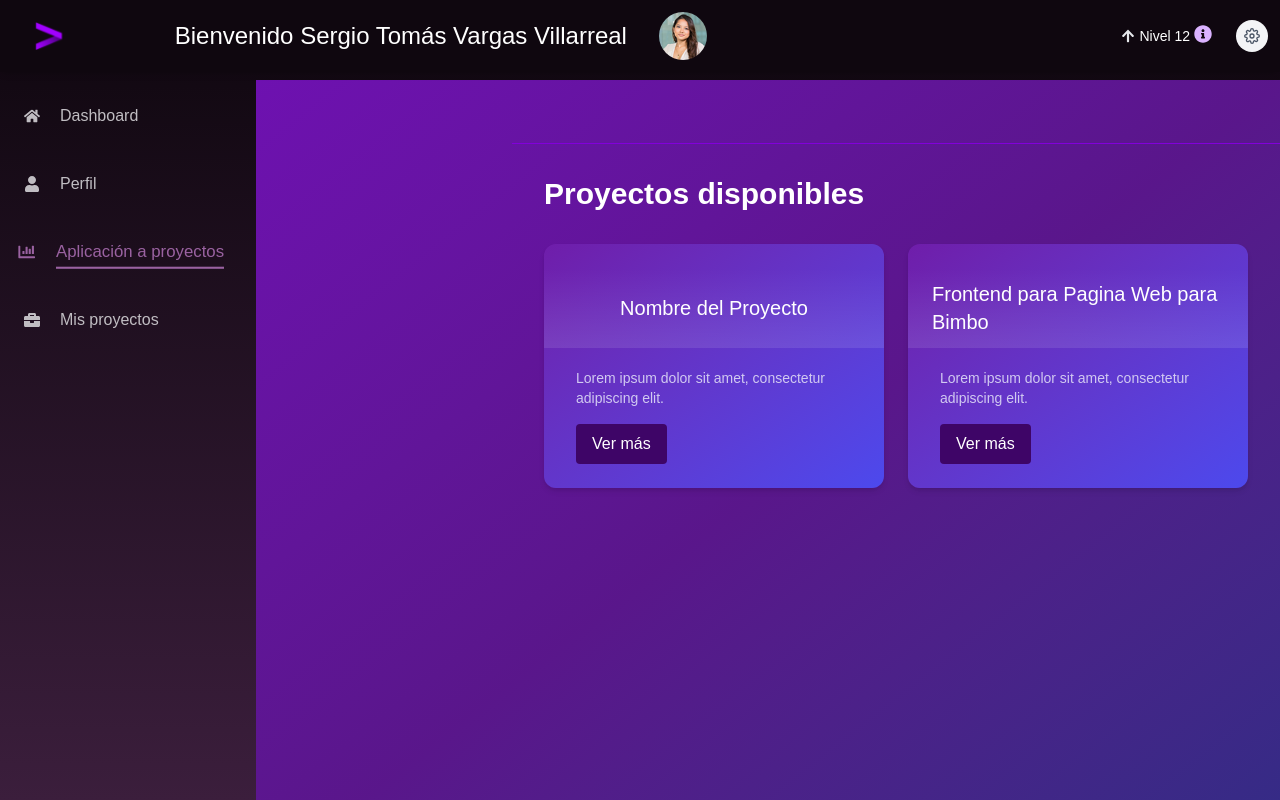
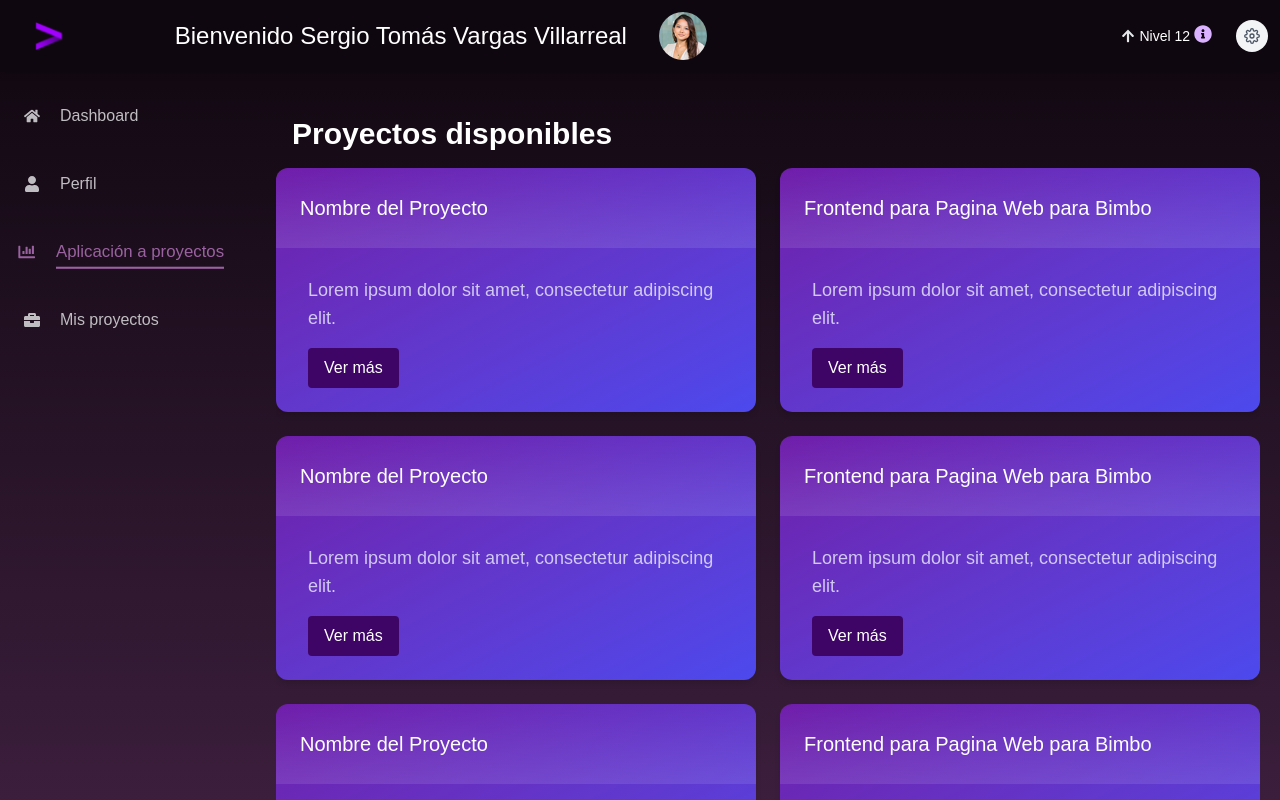
Before and after one commit to herveynavarro04/PathExplorer, a Next.js app in the folder client/: page /Aplicacion in a window 1280 px wide. Built offline with nearby package versions, Linux system fonts and the light colour scheme.

Commit message:
Aplicacion a proyectos con scroll solo en los proyect cards  y buenas practicas con Next (server side y datos en un json aparte)

```diff
--- /dev/null
+++ b/client/public/proyectos.json
@@ -0,0 +1,79 @@
+[
+  {
+    "id": 1,
+    "title": "Nombre del Proyecto",
+    "resumen": "Lorem ipsum dolor sit amet, consectetur adipiscing elit.",
+    "descripcion": "Descripción larga del proyecto...",
+    "stack": ["NextJS", "SpringBoot", "PostgreSQL"],
+    "inicio": "14 Marzo 2025",
+    "fin": "20 Junio 2025",
+    "tipo": "proyecto interno",
+    "admin": "Sofía Schneider"
+  },
+  {
+    "id": 2,
+    "title": "Frontend para Pagina Web para Bimbo",
+    "resumen": "Lorem ipsum dolor sit amet, consectetur adipiscing elit.",
+    "descripcion": "Descripción larga del proyecto...",
+    "stack": ["npm", "JavaScript", "HTML", "CSS", "React", "Next"],
+    "inicio": "10 Abril 2025",
+    "fin": "20 Septiembre 2025",
+    "tipo": "proyecto interno",
+    "admin": "Mauricio Lozano"
+  },
+  {
+    "id": 3,
+    "title": "Nombre del Proyecto",
+    "resumen": "Lorem ipsum dolor sit amet, consectetur adipiscing elit.",
+    "descripcion": "Descripción larga del proyecto...",
+    "stack": ["NextJS", "SpringBoot", "PostgreSQL"],
+    "inicio": "14 Marzo 2025",
+    "fin": "20 Junio 2025",
+    "tipo": "proyecto interno",
+    "admin": "Sofía Schneider"
+  },
+  {
+    "id": 4,
+    "title": "Frontend para Pagina Web para Bimbo",
+    "resumen": "Lorem ipsum dolor sit amet, consectetur adipiscing elit.",
+    "descripcion": "Descripción larga del proyecto...",
+    "stack": ["npm", "JavaScript", "HTML", "CSS", "React", "Next"],
+    "inicio": "10 Abril 2025",
+    "fin": "20 Septiembre 2025",
+    "tipo": "proyecto interno",
+    "admin": "Mauricio Lozano"
+  },
+  {
+    "id": 5,
+    "title": "Nombre del Proyecto",
+    "resumen": "Lorem ipsum dolor sit amet, consectetur adipiscing elit.",
+    "descripcion": "Descripción larga del proyecto...",
+    "stack": ["NextJS", "SpringBoot", "PostgreSQL"],
+    "inicio": "14 Marzo 2025",
+    "fin": "20 Junio 2025",
+    "tipo": "proyecto interno",
+    "admin": "Sofía Schneider"
+  },
+  {
+    "id": 6,
+    "title": "Frontend para Pagina Web para Bimbo",
+    "resumen": "Lorem ipsum dolor sit amet, consectetur adipiscing elit.",
+    "descripcion": "Descripción larga del proyecto...",
+    "stack": ["npm", "JavaScript", "HTML", "CSS", "React", "Next"],
+    "inicio": "10 Abril 2025",
+    "fin": "20 Septiembre 2025",
+    "tipo": "proyecto interno",
+    "admin": "Mauricio Lozano"
+  },
+  {
+    "id": 7,
+    "title": "Frontend para Pagina Web para Bimbo",
+    "resumen": "Lorem ipsum dolor sit amet, consectetur adipiscing elit.",
+    "descripcion": "Descripción larga del proyecto...",
+    "stack": ["npm", "JavaScript", "HTML", "CSS", "React", "Next"],
+    "inicio": "10 Abril 2025",
+    "fin": "20 Septiembre 2025",
+    "tipo": "proyecto interno",
+    "admin": "Mauricio Lozano"
+  }
+]
--- /dev/null
+++ b/client/src/app/(main)/Aplicacion/AplicacionPanelClient.jsx
@@ -0,0 +1,41 @@
+"use client";
+
+import React, { useEffect, useState } from "react";
+import ProyectoCard from "./ProyectoCard";
+import DetalleProyectoModal from "./DetalleProyectoModal";
+
+export default function AplicacionPanelClient() {
+  const [proyectos, setProyectos] = useState([]);
+  const [selectedProyecto, setSelectedProyecto] = useState(null);
+
+  useEffect(() => {
+    const fetchProyectos = async () => {
+      const res = await fetch("/proyectos.json"); // 👈 Desde public
+      const data = await res.json();
+      setProyectos(data);
+    };
+
+    fetchProyectos();
+  }, []);
+
+  return (
+    <>
+      <div className="grid grid-cols-1 md:grid-cols-2 xl:grid-cols-2 gap-6">
+        {proyectos.map((p) => (
+          <ProyectoCard
+            key={p.id}
+            proyecto={p}
+            onVerMas={() => setSelectedProyecto(p)}
+          />
+        ))}
+      </div>
+
+      {selectedProyecto && (
+        <DetalleProyectoModal
+          proyecto={selectedProyecto}
+          onClose={() => setSelectedProyecto(null)}
+        />
+      )}
+    </>
+  );
+}
--- a/client/src/app/(main)/Aplicacion/Confirmacion.jsx
+++ b/client/src/app/(main)/Aplicacion/Confirmacion.jsx
@@ -1,4 +1,3 @@
-// src/components/Confirmacion.jsx
 "use client";
 import React from "react";
 
@@ -12,7 +11,9 @@ export default function Confirmacion({ onConfirm, onCancel }) {
         className="bg-purple-300 text-[#3E0567] p-6 rounded-xl shadow-md w-[350px]"
         onClick={(e) => e.stopPropagation()}
       >
-        <h2 className="text-xl font-bold mb-4">¿Estás seguro de que quieres aplicar a este proyecto?</h2>
+        <h2 className="text-xl font-bold mb-4">
+          ¿Estás seguro de que quieres aplicar a este proyecto?
+        </h2>
         <div className="flex justify-end gap-4">
           <button
             className="bg-white px-4 py-2 rounded hover:bg-gray-100"
--- a/client/src/app/(main)/Aplicacion/DetalleProyectoModal.jsx
+++ b/client/src/app/(main)/Aplicacion/DetalleProyectoModal.jsx
@@ -1,30 +1,29 @@
-// src/components/DetalleProyectoModal.jsx
 "use client";
+
 import React, { useState } from "react";
-import Confirmacion from "./Confirmacion";
 
 export default function DetalleProyectoModal({ proyecto, onClose }) {
-  const [mostrarConfirmacion, setMostrarConfirmacion] = useState(false);
+  const [expanded, setExpanded] = useState(true); // Siempre inicia expandido
 
-  const aplicar = () => {
-    setMostrarConfirmacion(true);
+  const handleClose = () => {
+    setExpanded(false);
+    onClose(); // Notifica al parent que cierre el modal
   };
 
+  if (!expanded) return null; // Si no está expandido, no muestra nada
+
   return (
+    <>
+      {/* Overlay a pantalla completa */}
       <div
         className="fixed inset-0 bg-black/50 flex items-center justify-center z-50"
-      onClick={onClose}
+        onClick={handleClose}
       >
+        {/* Modal con info del proyecto */}
         <div
-        className="relative rounded-xl p-6 bg-gradient-to-tl from-[#4C49ED] to-[#6F1DAA] w-[700px]"
-        onClick={(e) => e.stopPropagation()}
+          className="rounded-xl p-6 shadow-md relative bg-gradient-to-tl from-[#4C49ED] to-[#6F1DAA] w-[700px] h-auto"
+          onClick={(e) => e.stopPropagation()} // Evita cerrar si haces clic dentro
         >
-        <button
-          className="text-white absolute top-3 right-4"
-          onClick={onClose}
-        >
-          X
-        </button>
 
           <div className="absolute top-0 left-0 w-full h-20 bg-gradient-to-t from-white/10 to-white/0 z-10 flex items-center px-6">
             <h2 className="text-white text-xl font-medium">{proyecto.title}</h2>
@@ -37,7 +36,10 @@ export default function DetalleProyectoModal({ proyecto, onClose }) {
               <h3 className="font-semibold mb-2">Stack de tecnologías:</h3>
               <div className="flex gap-2 flex-wrap">
                 {proyecto.stack.map((tech, i) => (
-                <span key={i} className="bg-purple-600 px-2 py-1 rounded text-sm">
+                  <span
+                    key={i}
+                    className="bg-purple-600 px-2 py-1 rounded text-sm"
+                  >
                     {tech}
                   </span>
                 ))}
@@ -45,31 +47,22 @@ export default function DetalleProyectoModal({ proyecto, onClose }) {
             </div>
 
             <div className="grid grid-cols-2 gap-4 mb-4">
-            <p><strong>Inicio:</strong> {proyecto.inicio}</p>
-            <p><strong>Fin:</strong> {proyecto.fin}</p>
-            <p><strong>Administrador:</strong> {proyecto.admin}</p>
-            <p><strong>Tipo:</strong> {proyecto.tipo}</p>
-          </div>
-
-          <button
-            className="bg-[#3E0567] hover:bg-purple-800 text-white px-4 py-2 rounded"
-            onClick={aplicar}
-          >
-            Aplicar a proyecto
-          </button>
-        </div>
-
-        {mostrarConfirmacion && (
-          <Confirmacion
-            onConfirm={() => {
-              setMostrarConfirmacion(false);
-              onClose(); // Aquí podrías también guardar info o mostrar algo
-              alert("Aplicación enviada!");
-            }}
-            onCancel={() => setMostrarConfirmacion(false)}
-          />
-        )}
+              <p>
+                <strong>Inicio:</strong> {proyecto.inicio}
+              </p>
+              <p>
+                <strong>Fin:</strong> {proyecto.fin}
+              </p>
+              <p>
+                <strong>Administrador:</strong> {proyecto.admin}
+              </p>
+              <p>
+                <strong>Tipo:</strong> {proyecto.tipo}
+              </p>
             </div>
           </div>
+        </div>
+      </div>
+    </>
   );
 }
--- a/client/src/app/(main)/Aplicacion/ProyectoCard.jsx
+++ b/client/src/app/(main)/Aplicacion/ProyectoCard.jsx
@@ -1,17 +1,16 @@
-// src/components/ProyectoCard.jsx
 "use client";
+
 import React from "react";
 
 export default function ProyectoCard({ proyecto, onVerMas }) {
   return (
-    <div className="rounded-xl p-6 shadow-md bg-gradient-to-tl from-[#4C49ED] to-[#6F1DAA]">
-      <div className="w-[calc(100%+48px)] ml-[-24px] h-20 bg-gradient-to-t from-white/10 to-white/0 flex items-center px-6 justify-center">
+    <div className="rounded-xl p-6 shadow-md relative bg-gradient-to-tl from-[#4C49ED] to-[#6F1DAA]">
+      <div className="absolute top-0 left-0 w-full h-20 bg-gradient-to-t from-white/10 to-white/0 z-10 flex items-center px-6">
         <h2 className="text-white text-xl font-medium">{proyecto.title}</h2>
       </div>
 
-      <div className="relative w-full px-2 pt-5 text-[#d1c9f1]">
-        <p className="text-sm">{proyecto.resumen}</p>
-        <div className="mt-4">
+      <div className="relative w-full h-full px-2 py-0 pt-21">
+        <p className="mb-4 text-[#d1c9f1] text-lg">{proyecto.resumen}</p>
         <button
           className="bg-[#3E0567] hover:bg-purple-800 text-white px-4 py-2 rounded"
           onClick={onVerMas}
@@ -20,6 +19,5 @@ export default function ProyectoCard({ proyecto, onVerMas }) {
         </button>
       </div>
     </div>
-    </div>
   );
 }
--- a/client/src/app/(main)/Aplicacion/page.jsx
+++ b/client/src/app/(main)/Aplicacion/page.jsx
@@ -1,67 +1,15 @@
-// src/app/Aplicacion/page.js
-"use client";
-import React, { useState } from "react";
-import ProyectoCard from "./ProyectoCard";
-import DetalleProyectoModal from "./DetalleProyectoModal";
+import AplicacionPanelClient from './AplicacionPanelClient';
 
 export default function Page() {
-  const [selectedProyecto, setSelectedProyecto] = useState(null);
-
-  const proyectos = [
-    {
-      id: 1,
-      title: "Nombre del Proyecto",
-      resumen: "Lorem ipsum dolor sit amet, consectetur adipiscing elit.",
-      descripcion: "Descripción larga del proyecto...",
-      stack: ["NextJS", "SpringBoot", "PostgreSQL"],
-      inicio: "14 Marzo 2025",
-      fin: "20 Junio 2025",
-      tipo: "proyecto interno",
-      admin: "Sofía Schneider"
-    },
-    {
-      id: 2,
-      title: "Frontend para Pagina Web para Bimbo",
-      resumen: "Lorem ipsum dolor sit amet, consectetur adipiscing elit.",
-      descripcion: "Descripción larga del proyecto...",
-      stack: ["npm", "JavaScript", "HTML", "CSS", "React", "Next"],
-      inicio: "10 Abril 2025",
-      fin: "20 Septiembre 2025",
-      tipo: "proyecto interno",
-      admin: "Mauricio Lozano"
-    }
-  ];
-
   return (
-    <main className="min-h-screen bg-gradient-to-br from-purple-800 via-purple-900 to-indigo-900 text-white">
-      <div className="flex">
-        <div className="hidden md:block w-64 p-4"> {/* Sidebar placeholder */} </div>
-
-        <div className="flex-1">
-          <div className="h-16 border-b border-purple-700 flex items-center px-4"> {/* Header placeholder */} </div>
-
-          <div className="p-8">
-            <h1 className="text-3xl font-bold mb-8">Proyectos disponibles</h1>
-
-            <div className="grid grid-cols-1 md:grid-cols-2 xl:grid-cols-2 gap-6">
-              {proyectos.map((p) => (
-                <ProyectoCard
-                  key={p.id}
-                  proyecto={p}
-                  onVerMas={() => setSelectedProyecto(p)}
-                />
-              ))}
-            </div>
-          </div>
-        </div>
+    <main className="relative h-full text-white p-5">
+      <div className="relative z-30 bg-transparent p-4">
+        <h1 className="text-3xl font-bold">Proyectos disponibles</h1>
       </div>
 
-      {selectedProyecto && (
-        <DetalleProyectoModal
-          proyecto={selectedProyecto}
-          onClose={() => setSelectedProyecto(null)}
-        />
-      )}
+      <div className="relative z-10 w-full max-h-[34rem] overflow-y-scroll no-scrollbar md:max-h-[41rem] md:scrollbar">
+        <AplicacionPanelClient />
+      </div>
     </main>
   );
 }
```
Lines whose indentation alone changed are shown as unchanged.
